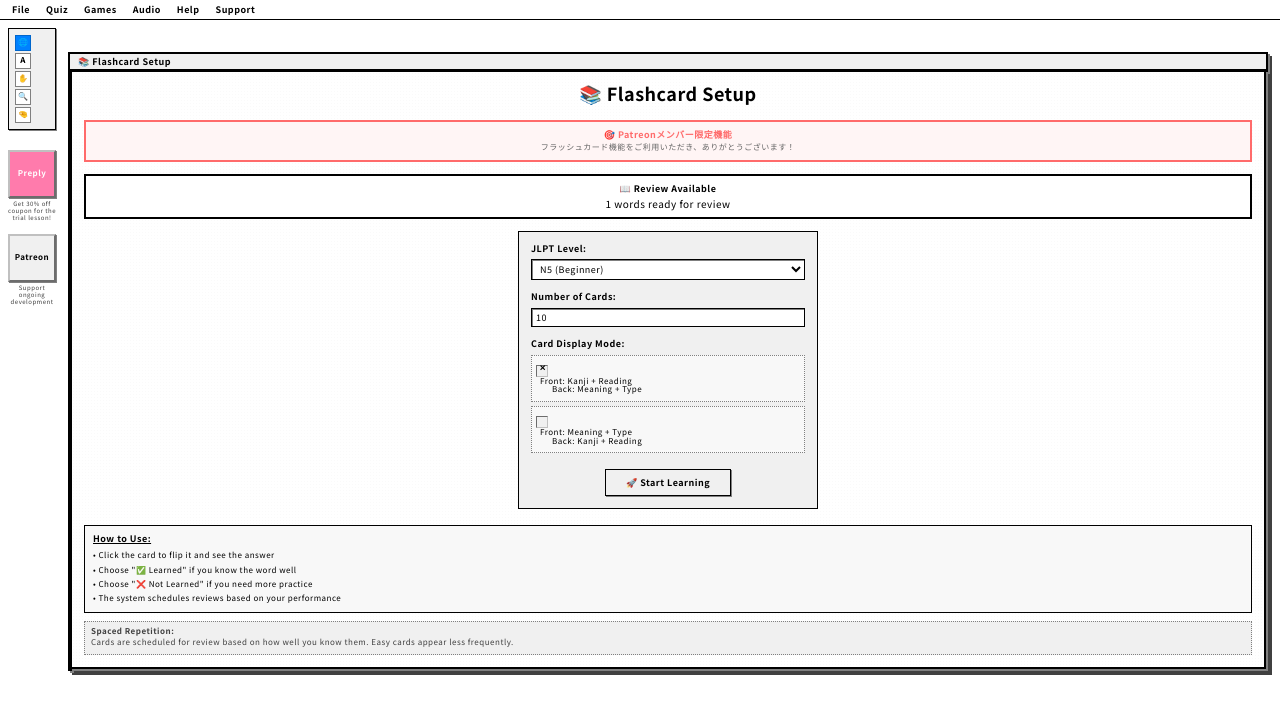
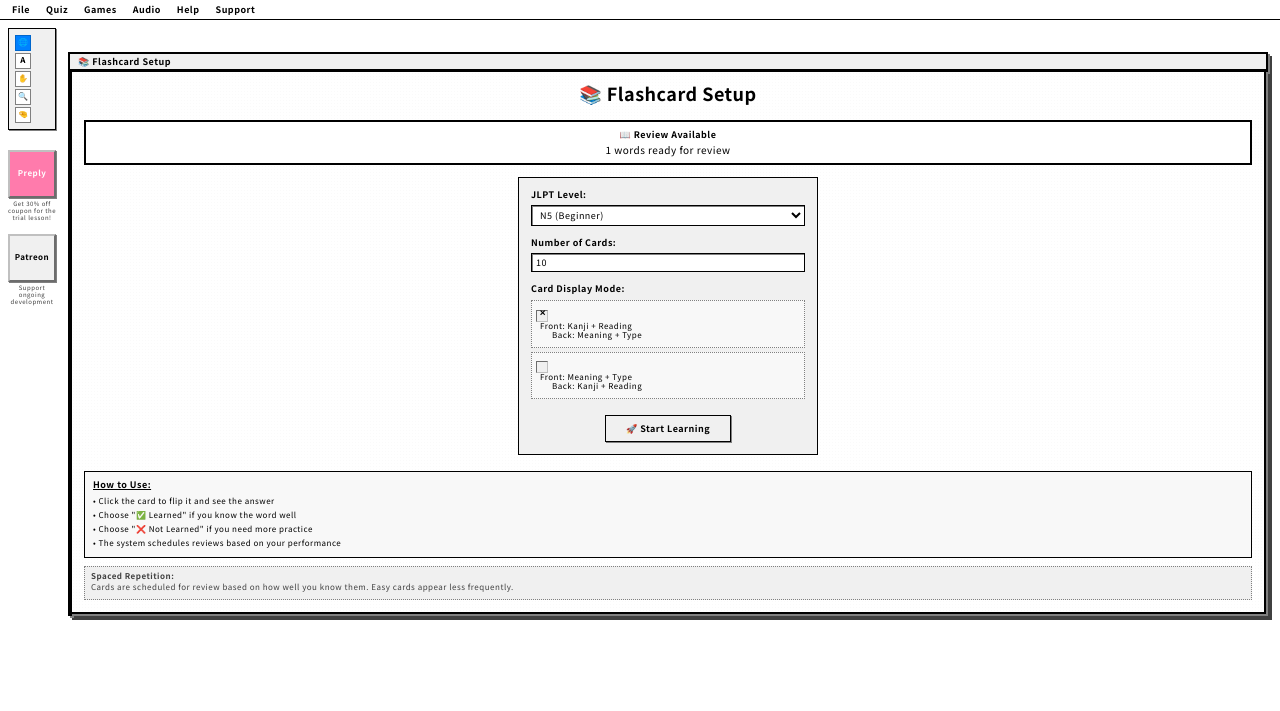
Before and after one commit to juuwaah/practice_japanese_b, a Flask app: page /flashcard/ in a window 1280 px wide. Shown: the top 711 px of the page. Run offline with Flask 3, Linux system fonts and the light colour scheme; a user stored in the database is signed in; tables that the repository leaves empty hold one stand-in row (values such as "Sample post"); parts of the project's set-up code (start-up, migrations or seed data) failed here and were passed over; some web fonts are replaced.

Commit message:
Fix Akinator AI responses and remove Patreon restriction message
- Fix Akinator mode where AI was only responding with "わからない" (don't know)
- Reduced overly restrictive rules for "inappropriate questions" that were causing normal questions to get "わからない" responses
- Improved response parsing to handle GPT responses that aren't exactly one of the four allowed options
- Removed Patreon member restriction message from flashcard setup page

🤖 Generated with [Claude Code](https://claude.ai/code)

Co-Authored-By: Claude <noreply@anthropic.com>

```diff
--- a/routes/akinator.py
+++ b/routes/akinator.py
@@ -712,12 +712,13 @@ def akinator_game():
 - ユーザーが単語だけを入力した場合（例：「たべもの」「みえる」「あかい」など）、それを質問として解釈してください（例：「それは食べ物ですか？」「見えますか？」「赤いですか？」という意味として理解）。
 
 【意味不明・的外れな質問への対処】
-以下のような質問には「わからない」または「いいえ」で回答してください：
-- 複数の選択肢を含む質問（例：「大きい？それとも小さい？」「赤い？青い？」）→「わからない」
-- 答えを直接要求する質問（例：「答えを教えて」「正解は何？」「何ですか？」）→「いいえ」
-- 一意に定まらない質問（例：「どんな色？」「いくつある？」「どこにある？」）→「わからない」
-- アキネーターが答えられない質問（例：「なぜ？」「どうして？」「理由は？」）→「わからない」
-- 曖昧すぎる質問（例：「どう？」「そう？」「これ？」）→「わからない」
+以下のような明らかに不適切な質問のみ「わからない」で回答してください：
+- 答えを直接要求する質問（例：「答えを教えて」「正解は何？」「何ですか？」）→「わからない」
+- 極端に曖昧な質問（例：「どう？」「そう？」「これ？」）→「わからない」
+
+【通常の質問には適切に回答】
+- 通常のyes/no質問には「はい」「いいえ」「ときどき」で適切に回答してください
+- 「食べ物ですか？」「大きいですか？」「家にありますか？」などの標準的な質問は正常に処理してください
 
 【重要：矛盾しない回答】
 - 過去の回答を必ず確認し、矛盾する回答は絶対にしないでください。
@@ -751,10 +752,18 @@ def akinator_game():
                 gpt_reply = gpt_reply.strip()
             else:
                 gpt_reply = ''
-            # 4択以外は「わからない」にする
+            # 4択以外の場合、より柔軟に処理
             allowed = ["はい", "いいえ", "わからない", "ときどき"]
             if gpt_reply not in allowed:
-                gpt_reply = "わからない"
+                # 回答に含まれる意図を判定
+                if any(word in gpt_reply.lower() for word in ["はい", "yes", "そう", "そうです"]):
+                    gpt_reply = "はい"
+                elif any(word in gpt_reply.lower() for word in ["いいえ", "no", "いや", "ちがう", "違う"]):
+                    gpt_reply = "いいえ"
+                elif any(word in gpt_reply.lower() for word in ["ときどき", "時々", "sometimes"]):
+                    gpt_reply = "ときどき"
+                else:
+                    gpt_reply = "わからない"
 
             # ユーザーが「正解？」と聞いてAIが「はい」と答えた場合の処理
             if gpt_reply == "はい":
--- a/templates/flashcard_setup.html
+++ b/templates/flashcard_setup.html
@@ -9,15 +9,6 @@
   <h1>{{ _('flashcard_setup') }}</h1>
 </div>
 
-<!-- Patreonメンバー向けメッセージ -->
-<div style="border: 2px solid #FF6B6B; padding: 8px; margin-bottom: 12px; background: #FFF5F5; text-align: center;">
-  <div style="font-size: 9px; font-weight: bold; color: #FF6B6B; margin-bottom: 4px;">
-    🎯 Patreonメンバー限定機能
-  </div>
-  <div style="font-size: 8px; color: #666;">
-    フラッシュカード機能をご利用いただき、ありがとうございます！
-  </div>
-</div>
 
 {% if review_count > 0 %}
   <div style="border: 2px solid #000; padding: 8px; margin-bottom: 12px; background: #FFFFFF; text-align: center;">
```
